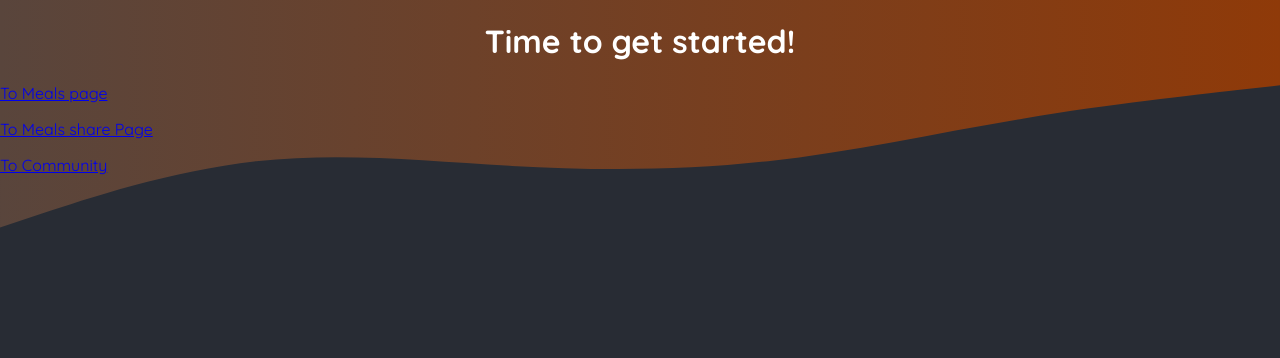
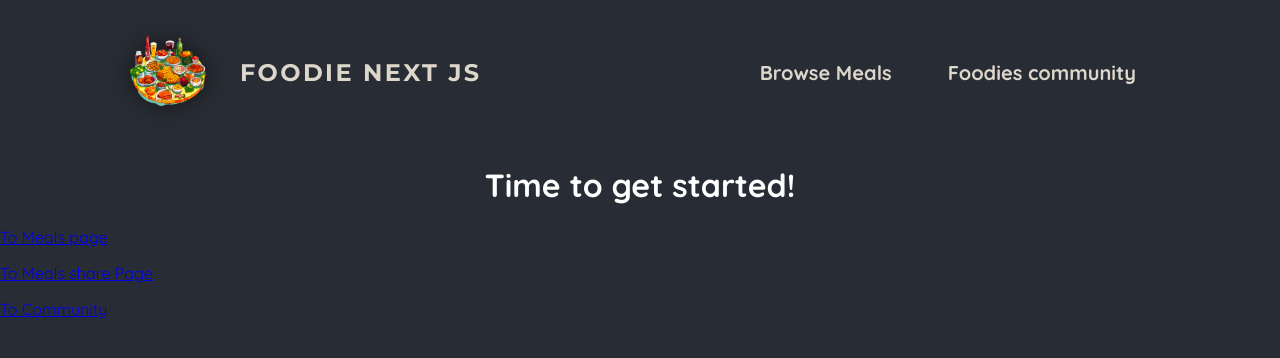
Before and after one commit to VibhuAgarwal/FoodieNextJS, a Next.js app: page / in a window 1280 px wide. Shown: the top 358 px of the page. Built offline with nearby package versions, Linux system fonts and the light colour scheme.

Commit message:
optimizing images with NextJS Image component

```diff
--- /dev/null
+++ b/app/components/main-header.jsx
@@ -0,0 +1,31 @@
+import Link from "next/link";
+import Image from "next/image";
+import logoImg from '@/assets/logo.png';
+import classes from './main-header.module.css'
+
+
+export default function MainHeader() {
+    return (
+        <header className={classes.header}>
+            <Link className={classes.logo} href='/'>
+                <Image src={logoImg}
+                    priority
+                    width={200}
+                    height={200}
+                    alt="app logo" />
+                Foodie Next JS
+            </Link>
+
+            <nav className={classes.nav}>
+                <ul>
+                    <li>
+                        <Link href='/meals'>Browse Meals</Link>
+                    </li>
+                    <li>
+                        <Link href='/community'>Foodies community</Link>
+                    </li>
+                </ul>
+            </nav>
+        </header>
+    )
+}
--- /dev/null
+++ b/app/components/main-header.module.css
@@ -0,0 +1,67 @@
+.header {
+  display: flex;
+  justify-content: space-between;
+  align-items: center;
+  padding: 2rem 1rem;
+}
+
+@media (min-width: 768px) {
+  .header {
+    padding: 2rem 10%;
+  }
+}
+
+.nav ul {
+  list-style: none;
+  margin: 0;
+  padding: 0;
+  display: flex;
+  gap: 1.5rem;
+  /* font-family: 'Montserrat', sans-serif; */
+  font-size: 1.25rem;
+}
+
+.nav a {
+  text-decoration: none;
+  color: #ddd6cb;
+  font-weight: bold;
+  padding: 0.5rem 1rem;
+  border-radius: 0.5rem;
+}
+
+.nav a:hover,
+.nav a:active {
+  background: linear-gradient(90deg, #ff8a05, #f9b331);
+  background-clip: text;
+  -webkit-background-clip: text;
+  -webkit-text-fill-color: transparent;
+  text-shadow: 0 0 18px rgba(248, 190, 42, 0.8);
+}
+
+.active {
+  background: linear-gradient(90deg, #ff8a05, #f9b331);
+  background-clip: text;
+  -webkit-background-clip: text;
+  -webkit-text-fill-color: transparent;
+}
+
+.logo {
+  display: flex;
+  align-items: center;
+  justify-content: center;
+  gap: 2rem;
+  text-decoration: none;
+  color: #ddd6cb;
+  font-weight: bold;
+  font-family: "Montserrat", sans-serif;
+  letter-spacing: 0.15rem;
+  text-transform: uppercase;
+  font-size: 1.5rem;
+}
+
+.logo img {
+  width: 5rem;
+  height: 5rem;
+  object-fit: contain;
+  filter: drop-shadow(0 0 0.75rem rgba(0, 0, 0, 0.5));
+}
--- a/app/layout.js
+++ b/app/layout.js
@@ -1,34 +1,16 @@
-import './globals.css';
+import "./globals.css";
+import MainHeader from "./components/main-header";
 
 export const metadata = {
-  title: 'NextLevel Food',
-  description: 'Delicious meals, shared by a food-loving community.',
+  title: "NextLevel Food",
+  description: "Delicious meals, shared by a food-loving community.",
 };
 
 export default function RootLayout({ children }) {
   return (
     <html lang="en">
       <body>
-        <div className="header-background">
-          <svg xmlns="http://www.w3.org/2000/svg" viewBox="0 0 1440 320">
-            <defs>
-              <linearGradient id="gradient" x1="0%" y1="0%" x2="100%" y2="0%">
-                <stop
-                  offset="0%"
-                  style={{ stopColor: '#59453c', stopOpacity: '1' }}
-                />
-                <stop
-                  offset="100%"
-                  style={{ stopColor: '#8f3a09', stopOpacity: '1' }}
-                />
-              </linearGradient>
-            </defs>
-            <path
-              fill="url(#gradient)"
-              d="M0,256L48,240C96,224,192,192,288,181.3C384,171,480,181,576,186.7C672,192,768,192,864,181.3C960,171,1056,149,1152,133.3C1248,117,1344,107,1392,101.3L1440,96L1440,0L1392,0C1344,0,1248,0,1152,0C1056,0,960,0,864,0C768,0,672,0,576,0C480,0,384,0,288,0C192,0,96,0,48,0L0,0Z"
-            ></path>
-          </svg>
-        </div>
+        <MainHeader />
 
         {children}
       </body>
```
